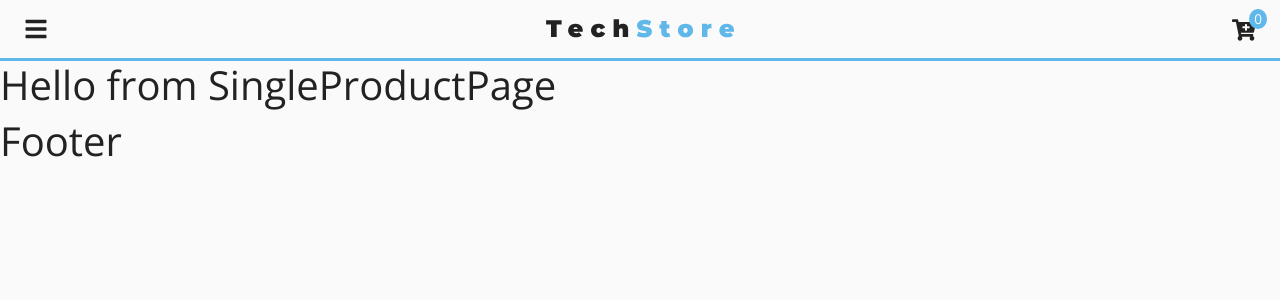
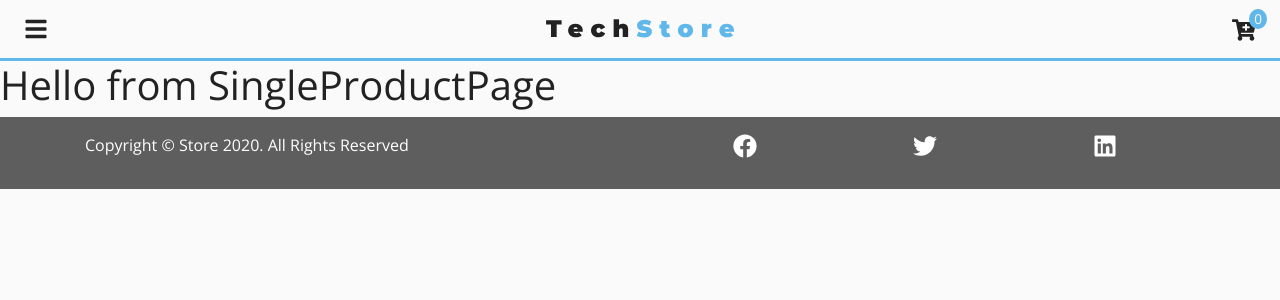
Before and after one commit to SamStha07/react-store, a React (Create React App) app: page /products/0 in a window 1280 px wide. Shown: the top 300 px of the page. Built offline with nearby package versions, Linux system fonts and the light colour scheme.

Commit message:
Added Footer using context and icons

```diff
--- a/src/components/Footer.js
+++ b/src/components/Footer.js
@@ -1,11 +1,51 @@
-import React, { Component } from 'react'
+import React, { Component } from "react";
+import styled from "styled-components";
+import { ProductConsumer } from "../context/context";
+import { Link } from "react-router-dom";
 
 export default class Footer extends Component {
-    render() {
-        return (
-            <div>
-                <h1>Footer</h1>
-            </div>
-        )
-    }
+  render() {
+    return (
+      <ProductConsumer>
+        {(value) => {
+          const { socialData } = value;
+          return (
+            <FooterWrapper>
+              <div className="container py-3">
+                <div className="row">
+                  <div className="col-md-6">
+                    <p className="text-capitalize">
+                      copyright &copy; Store {new Date().getFullYear()}. all
+                      rights reserved
+                    </p>
+                  </div>
+                  <div className="col-md-6 d-flex justify-content-around">
+                    {socialData.map((item) => (
+                      <a href={item.url} key={item.id}>
+                        {item.icon}
+                      </a>
+                    ))}
+                  </div>
+                </div>
+              </div>
+            </FooterWrapper>
+          );
+        }}
+      </ProductConsumer>
+    );
+  }
 }
+
+const FooterWrapper = styled.div`
+  background: var(--darkGrey);
+  color: var(--mainWhite);
+  .icon {
+    font-size: 1.5rem;
+    color: var(--mainWhite);
+    transition: var(--mainTransition);
+  }
+  .icon:hover {
+    color: var(--primaryColor);
+    cursor: pointer;
+  }
+`;
--- a/src/context/context.js
+++ b/src/context/context.js
@@ -1,5 +1,6 @@
 import React, { Component } from "react";
 import { linkData } from "./linkData";
+import { socialData } from "./socialData";
 
 const ProductContext = React.createContext();
 //Provider
@@ -13,6 +14,7 @@
       cartOpen: false,
       cartItems: 0,
       links: linkData,
+      socialData: socialData,
       cart: [],
     };
   }
--- /dev/null
+++ b/src/context/socialData.js
@@ -0,0 +1,20 @@
+import React from "react";
+import { FaFacebook, FaTwitter, FaLinkedin } from "react-icons/fa";
+
+export const socialData = [
+  {
+    id: 1,
+    icon: <FaFacebook className="icon" />,
+    url: "https://www.facebook.com/samstha07/",
+  },
+  {
+    id: 1,
+    icon: <FaTwitter className="icon" />,
+    url: "https://twitter.com/SamShre13644876",
+  },
+  {
+    id: 1,
+    icon: <FaLinkedin className="icon" />,
+    url: "https://www.linkedin.com/in/sam-shrestha-4798241aa/",
+  },
+];
```
